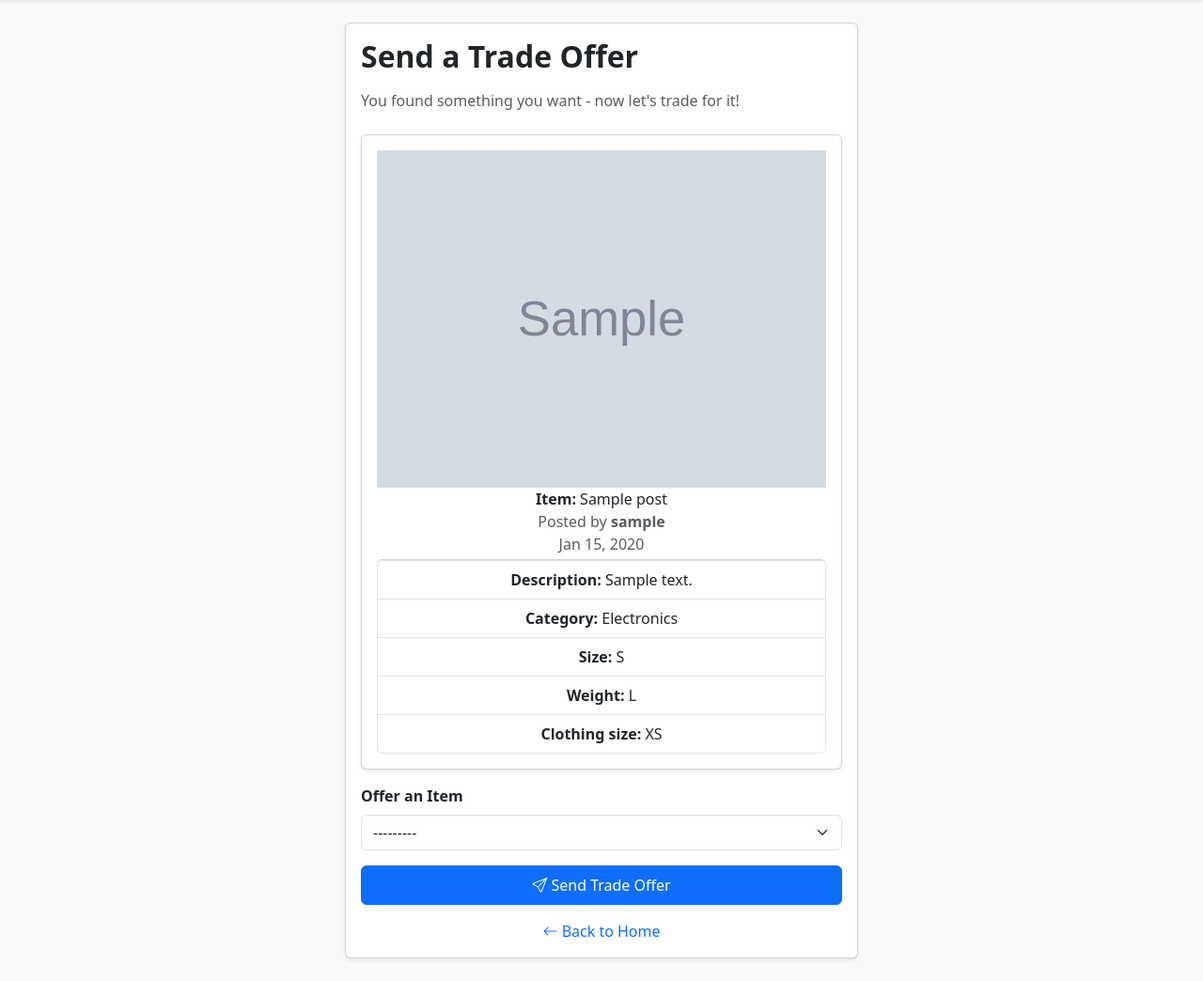
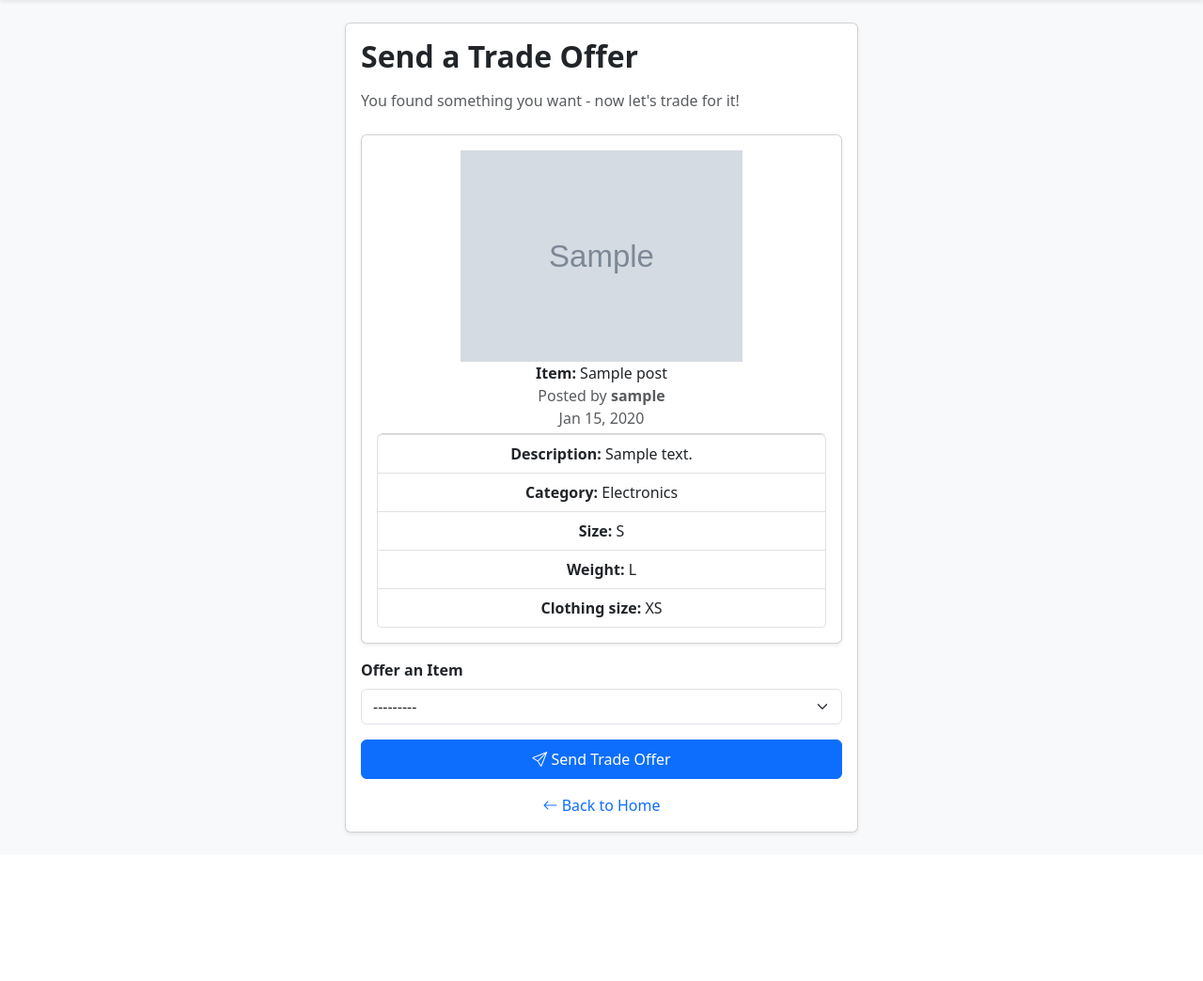
Before and after one commit to xuangj/uva-bartering-app, a Django app: page /trade/1/make-offer/ in a window 1280 px wide. Shown: the part 56-1100 px from the top of the page at 94% size. After the commit the page ends 945 px from the top, so only its background shows below. Run offline with Django 5.2, Linux system fonts and the light colour scheme; a user stored in the database is signed in; tables that the repository leaves empty hold one stand-in row (values such as "Sample post"); grey boxes marked "Sample" are stand-in pictures; some libraries are stand-ins or nearby versions.

Commit message:
minor bug fixes

```diff
--- a/core/views.py
+++ b/core/views.py
@@ -5,7 +5,7 @@ from django.contrib.auth.decorators import login_required
 from django.http import HttpResponse, HttpResponseForbidden
 from django.shortcuts import get_object_or_404, redirect, render
 from django.db.models import Q
-from django.db.models import Exists, OuterRef
+from django.db.models import Exists, OuterRef, BooleanField
 
 
 from .forms import PostForm, ProfileForm, ReportForm, TradeForm, PfpForm
@@ -72,8 +72,7 @@ def home(request):
             status='Pending'
         )
         posts = posts.annotate(user_has_pending_trade=Exists(pending_trades))
-    else:
-        posts = posts.annotate(user_has_pending_trade=False)
+
 
     context = {
         'posts': posts,
--- a/templates/trade_offer_form.html
+++ b/templates/trade_offer_form.html
@@ -47,7 +47,7 @@
 
 
                         <div class="card mb-3 p-3 shadow-sm text-center">
-                            <img src="{{ requested_post.image.url }}" class="img-fluid d-block mx-auto" style="width: 500px; height: auto;">
+                            <img src="{{ requested_post.image.url }}" class="img-fluid d-block mx-auto" style="width: 300px; height: auto;">
                             <div>
                                 <strong>Item:</strong> {{ requested_post.title }}
                             </div>
```
